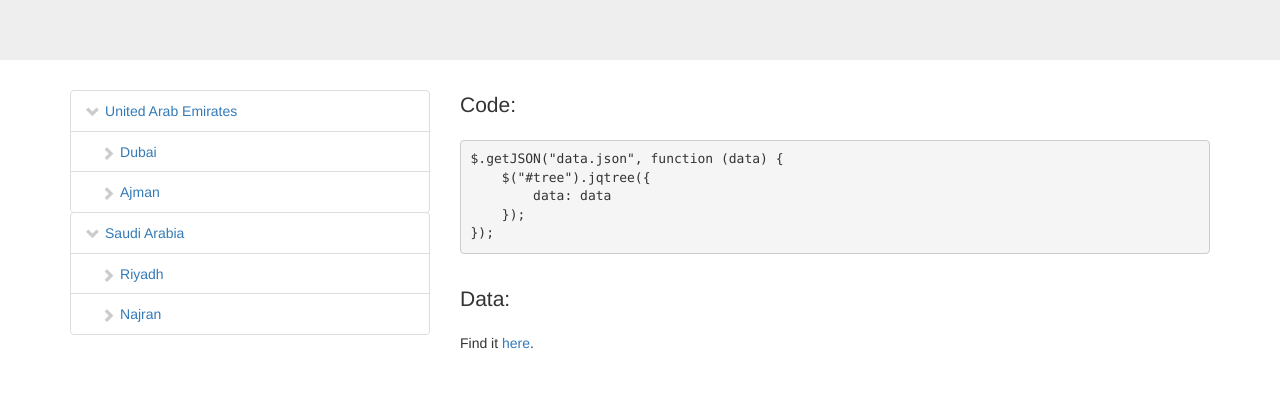
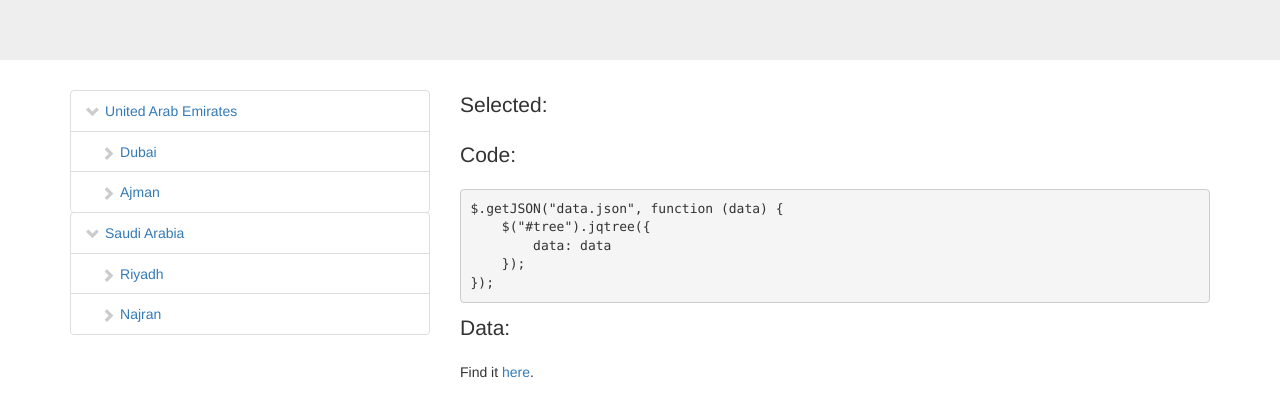
Before and after one commit to mhh1422/jquery-jqtree, a plain HTML site: page bootstrap.html in a window 1280 px wide. Shown: the part 180-596 px from the top of the page. Drawn offline with nearby package versions, Linux system fonts and the light colour scheme.

Commit message:
Update bootstrap example

```diff
--- a/bootstrap.html
+++ b/bootstrap.html
@@ -23,13 +23,14 @@
                     <div id="tree"></div>
                 </div>
                 <div class="col-xs-12 col-sm-8">
+                    <p class="lead">Selected:</p>
+                    <p id="selected"></p>
                     <p class="lead">Code:</p>
                     <pre>$.getJSON("data.json", function (data) {
 &nbsp;&nbsp;&nbsp;&nbsp;$("#tree").jqtree({
 &nbsp;&nbsp;&nbsp;&nbsp;&nbsp;&nbsp;&nbsp;&nbsp;data: data
 &nbsp;&nbsp;&nbsp;&nbsp;});
 });</pre>
-                    <br />
                     <p class="lead">Data:</p>
                     Find it <a href="data.json">here</a>.
                 </div>
@@ -41,6 +42,8 @@
                     $("#tree").jqtree({
                         data: data
                     });
+                }).on("selected",".item", function(a,b,c){
+                    console.log(this, a, b, c);
                 });
             });
         </script>
```
